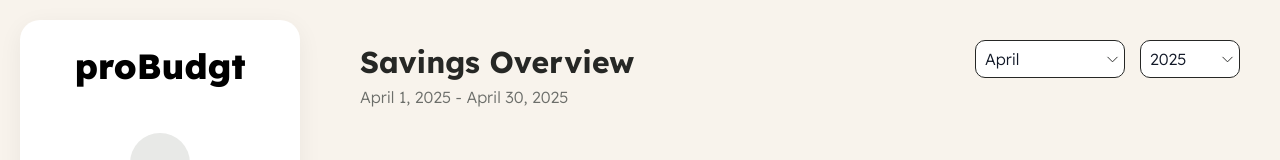
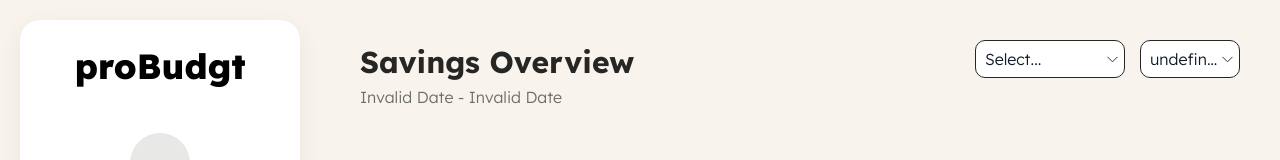
Before and after one commit to danabelleli/proBudgt, a React (Vite) app: page /savings in a window 1280 px wide. Shown: the top 160 px of the page. Built offline with nearby package versions, Linux system fonts and the light colour scheme.

Commit message:
created a fetch req for the monthly income, now the incomes displayed match to the month selected

```diff
--- /dev/null
+++ b/src/hooks/useMonthlyIncomes.js
@@ -0,0 +1,10 @@
+import { useQuery } from "@tanstack/react-query";
+import { getMonthlyIncomes } from "../services/apiIncome";
+
+export function useMonthlyIncomes(month, year) {
+  return useQuery({
+    queryKey: ["incomes", month, year],
+    queryFn: () => getMonthlyIncomes({ month, year }),
+    enabled: !!month && !!year, // prevents running on initial undefined
+  });
+}
--- a/src/pages/Income.jsx
+++ b/src/pages/Income.jsx
@@ -1,4 +1,7 @@
 import { Outlet, useLocation, useNavigate } from "react-router-dom";
+import { parseISO, getDate } from "date-fns";
+import { useState } from "react";
+import { useMonthlyIncomes } from "../hooks/useMonthlyIncomes";
 
 import GoalProgress from "../ui/GoalProgress";
 import IncomeTable from "../features/icome/IncomeTable";
@@ -8,34 +11,36 @@ import IncomeChart from "../features/icome/IncomeChart";
 import GridRow from "../ui/GridRow";
 import Button from "../ui/Button";
 import Spinner from "../ui/Spinner";
-import { useIncomes } from "../hooks/useIncomes";
-import { parseISO, getDate } from "date-fns"; // helper to parse dates
 import SetGoalForm from "../ui/SetGoalForm";
 import Modal from "../ui/Modal";
 
 function Income() {
-    const { incomes, status } = useIncomes();
+  const now = new Date();
+  const [selectedDate, setSelectedDate] = useState({
+    month: now.getMonth() + 1, // JS months are 0-based (Jan = 0)
+    year: now.getFullYear(),
+  });
 
-    const totalIncome = incomes?.reduce(
+  const { data: incomes = [], status } = useMonthlyIncomes(
+    selectedDate.month,
+    selectedDate.year
+  );
+
+  const totalIncome = incomes.reduce(
     (total, income) => total + Number(income.Amount || 0),
     0
   );
 
   function generateChartData(incomes, monthDays = 31) {
-        // Step 1: Initialize an array with all days of the month, income 0
     const dailyIncome = Array.from({ length: monthDays }, (_, i) => ({
       label: String(i + 1),
       totalIncome: 0,
     }));
 
-        // Step 2: Add income to the correct day
-        incomes?.forEach((income) => {
-            if (!income.TransactionDate) return; // safety check
-
-            const parsedDate = parseISO(income.TransactionDate); // parses '2025-04-28' into a Date
-            const day = getDate(parsedDate); // returns day number (1-31)
-
-            // Add the amount to the correct day
+    incomes.forEach((income) => {
+      if (!income.TransactionDate) return;
+      const parsedDate = parseISO(income.TransactionDate);
+      const day = getDate(parsedDate);
       dailyIncome[day - 1].totalIncome += Number(income.Amount || 0);
     });
 
@@ -60,14 +65,17 @@ function Income() {
     <>
       {location.pathname === "/income" ? (
         <>
-                    <Overview page="income" />
+          <Overview
+            page="income"
+            selectedMonth={selectedDate.month}
+            selectedYear={selectedDate.year}
+            onSelectDate={setSelectedDate}
+          />
           <GridRow>
             <Title as="h3">
-                            {isGoalSet
-                                ? "add income"
-                                : "add income & set income goal"}
+              {isGoalSet ? "add income" : "add income & set income goal"}
             </Title>
-                        <div className="justify-self-end  space-x-4 ">
+            <div className="justify-self-end space-x-4">
               {!isGoalSet && (
                 <Modal>
                   <Modal.Open opens="setIncomeGoal">
@@ -80,11 +88,7 @@ function Income() {
                   </Modal.Window>
                 </Modal>
               )}
-                            <Button
-                                option="primary"
-                                size="large"
-                                onClick={handleAdd}
-                            >
+              <Button option="primary" size="large" onClick={handleAdd}>
                 add
               </Button>
             </div>
@@ -97,10 +101,12 @@ function Income() {
             <Title as="h3">progress bar</Title>
             <GoalProgress goal={goal} moneyMade={moneyMade} />
           </GridRow>
+          {incomes.length !== 0 && (
             <GridRow>
               <Title as="h3">income breakdown</Title>
               <IncomeTable incomes={incomes} />
             </GridRow>
+          )}
         </>
       ) : (
         <Outlet />
--- a/src/services/apiIncome.js
+++ b/src/services/apiIncome.js
@@ -1,11 +1,26 @@
 import supabase from "./supabase";
 
-export default async function getIncomes() {
+export default async function getAllIncomes() {
   let { data, error } = await supabase.from("Income").select("*");
 
   if (error) {
     console.error(error);
     throw new Error("income could not be loaded");
+  }
+
+  return data;
+}
+
+export async function getMonthlyIncomes({ month, year }) {
+  const { data, error } = await supabase
+    .from("Income")
+    .select("*")
+    .eq("Month", month)
+    .eq("Year", year);
+
+  if (error) {
+    console.error(error);
+    throw new Error("Income could not be loaded");
   }
 
   return data;
--- a/src/ui/Overview.jsx
+++ b/src/ui/Overview.jsx
@@ -1,54 +1,41 @@
-import { useState } from "react";
-import Select from "./Select";
-import Title from "./Title";
 import { generateYears, getMonthDates } from "../utils/functions";
 import { months } from "../utils/data";
 
-function Overview({ page }) {
-    const currentYear = new Date().getFullYear();
+import Select from "./Select";
+import Title from "./Title";
+
+function Overview({ page, selectedMonth, selectedYear, onSelectDate }) {
   const years = generateYears();
-
-    const now = new Date();
-    const currentMonthIndex = now.getMonth(); // 0 = January, 1 = February, etc
-
-    const [selectedMonth, setSelectedMonth] = useState(
-        months[currentMonthIndex]
-    );
-    const [selectedYear, setSelectedYear] = useState(currentYear);
-
-    console.log(selectedMonth, selectedYear);
-
-    function handleMonthChange(option) {
-        setSelectedMonth(option);
-    }
-
-    function handleYearChange(option) {
-        setSelectedYear(option.value);
-    }
 
   return (
     <div className="flex justify-between col-span-2">
       <div>
         <Title as="h1">{page} overview</Title>
         <p className="text-[--color-gray-800]">
-                    {getMonthDates(selectedMonth?.value, selectedYear)}
+          {getMonthDates(selectedMonth, selectedYear)}
         </p>
       </div>
       <div className="flex space-x-6">
         <Select
           options={months}
           size="w-[15rem]"
-                    onChange={handleMonthChange}
-                    inputValue={selectedMonth}
+          onChange={(option) =>
+            onSelectDate({ month: Number(option.value), year: selectedYear })
+          }
+          inputValue={months.find(
+            (m) => Number(m.value) === Number(selectedMonth)
+          )}
         />
         <Select
           options={years}
           size="w-[10rem]"
-                    onChange={handleYearChange}
-                    inputValue={{
-                        value: selectedYear,
-                        label: String(selectedYear),
-                    }}
+          onChange={(option) =>
+            onSelectDate({
+              month: Number(selectedMonth),
+              year: Number(option.value),
+            })
+          }
+          inputValue={{ value: selectedYear, label: String(selectedYear) }}
         />
       </div>
     </div>
--- a/src/utils/functions.js
+++ b/src/utils/functions.js
@@ -1,3 +1,5 @@
+import { getDate, parseISO } from "date-fns";
+
 export function calculateProgress(moneyMade, goal) {
   const safeMoneyMade = Number(moneyMade) || 0;
   const safeGoal = Number(goal) || 0;
```
Lines whose indentation alone changed are shown as unchanged.
